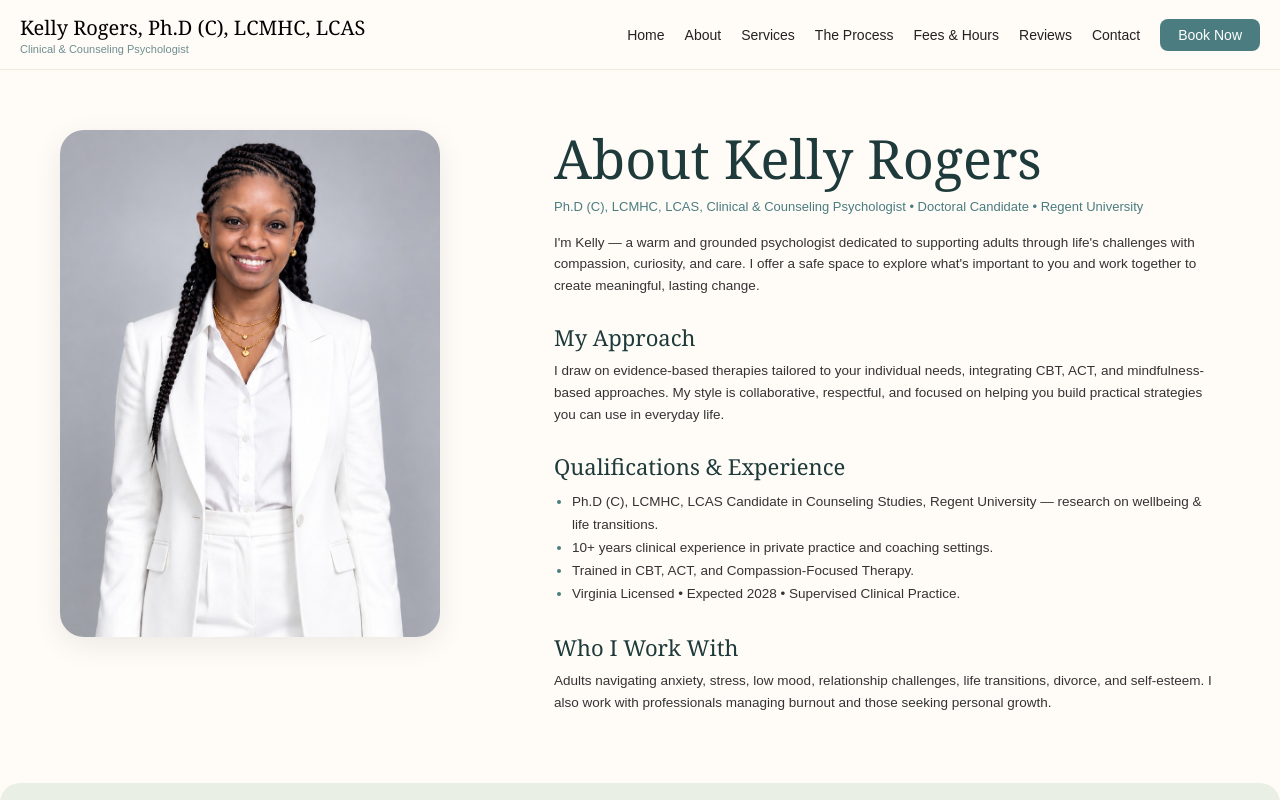
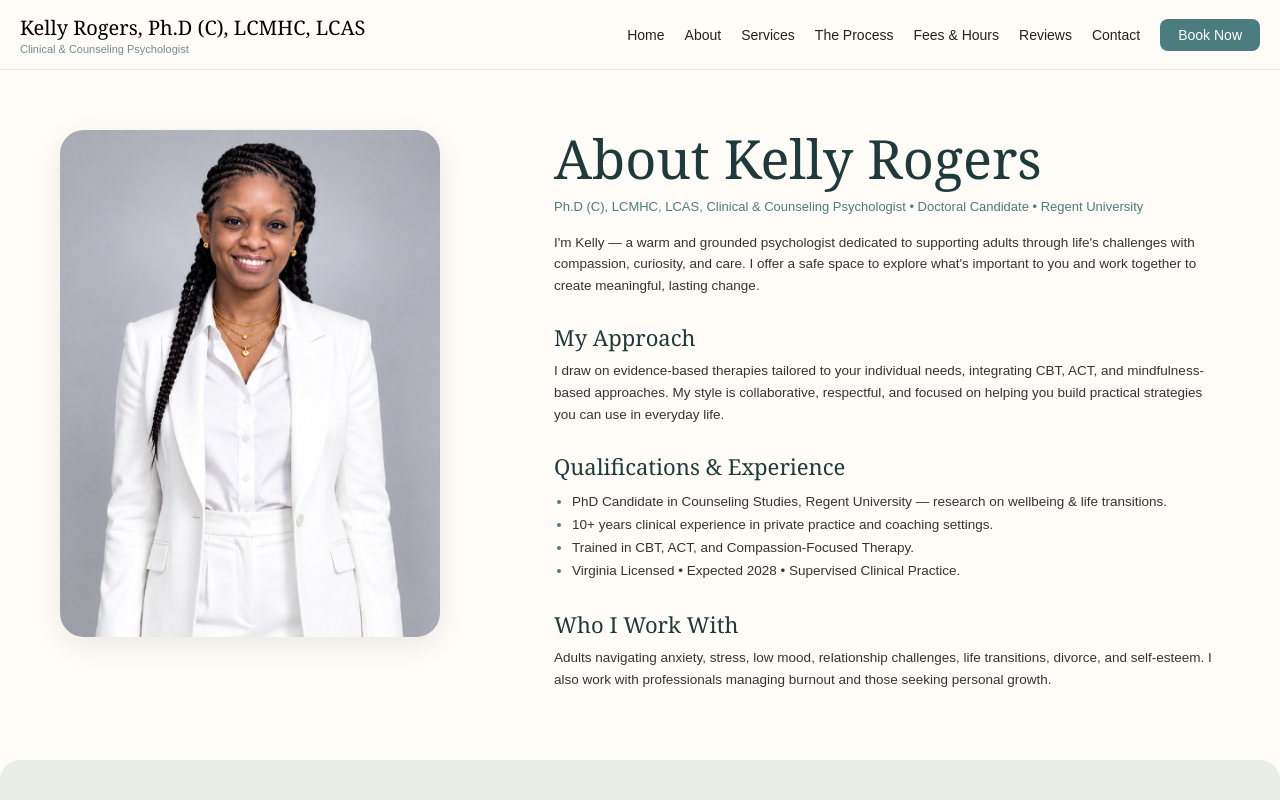
Before and after one commit to JoshuaOmosa/kelly-rogers, a Next.js app: page /about in a window 1280 px wide. Shown: the top 800 px of the page. Built offline with nearby package versions, Linux system fonts and the light colour scheme.

Commit message:
update home and about pages

```diff
--- a/app/about/page.tsx
+++ b/app/about/page.tsx
@@ -24,7 +24,7 @@ export default function AboutPage(){
 
           <h3>Qualifications & Experience</h3>
           <ul>
-            <li>Ph.D (C), LCMHC, LCAS Candidate in Counseling Studies, Regent University — research on wellbeing & life transitions.</li>
+            <li>PhD Candidate in Counseling Studies, Regent University — research on wellbeing & life transitions.</li>
             <li>10+ years clinical experience in private practice and coaching settings.</li>
             <li>Trained in CBT, ACT, and Compassion-Focused Therapy.</li>
             <li>Virginia Licensed • Expected 2028 • Supervised Clinical Practice.</li>
```
